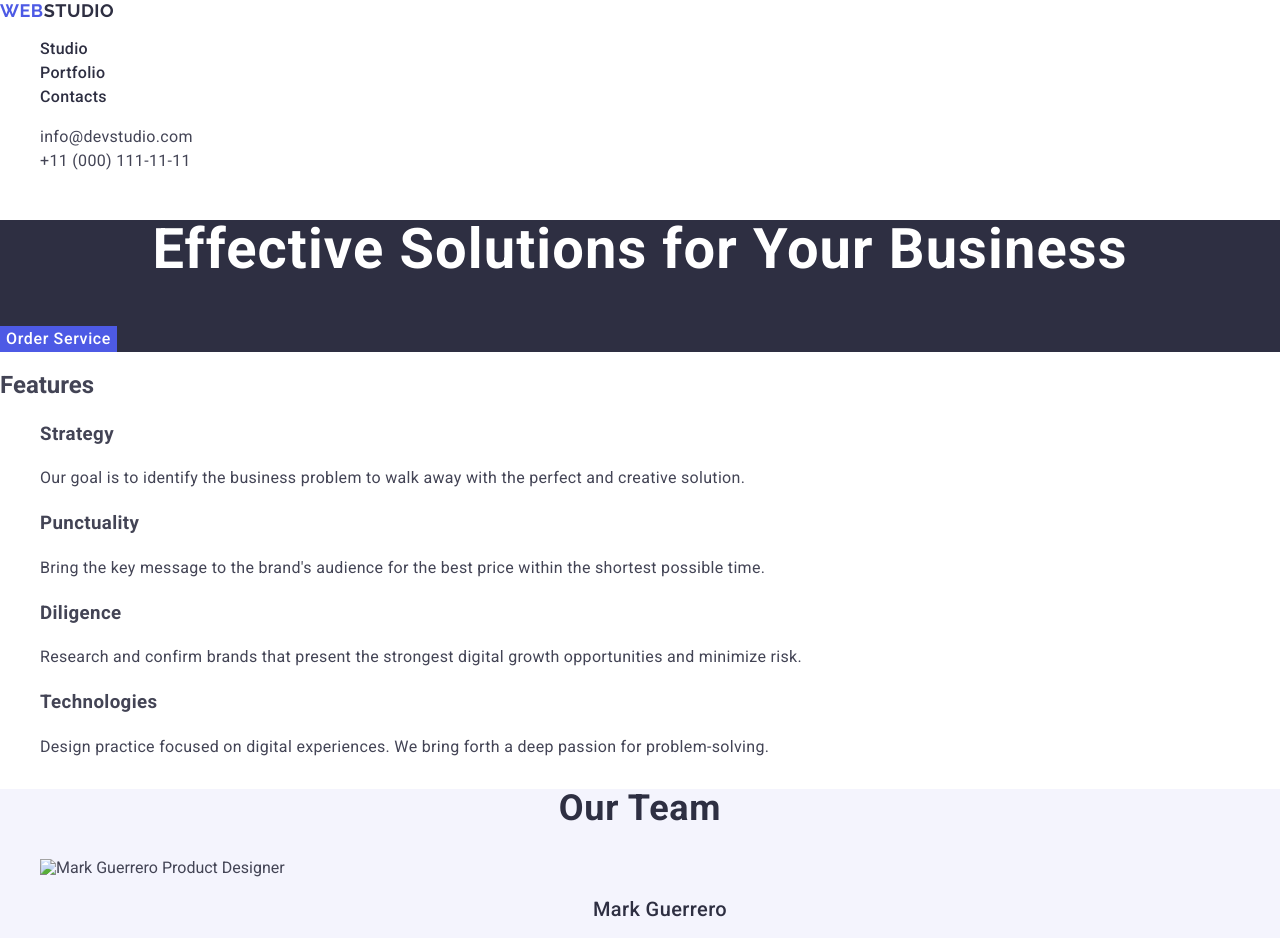
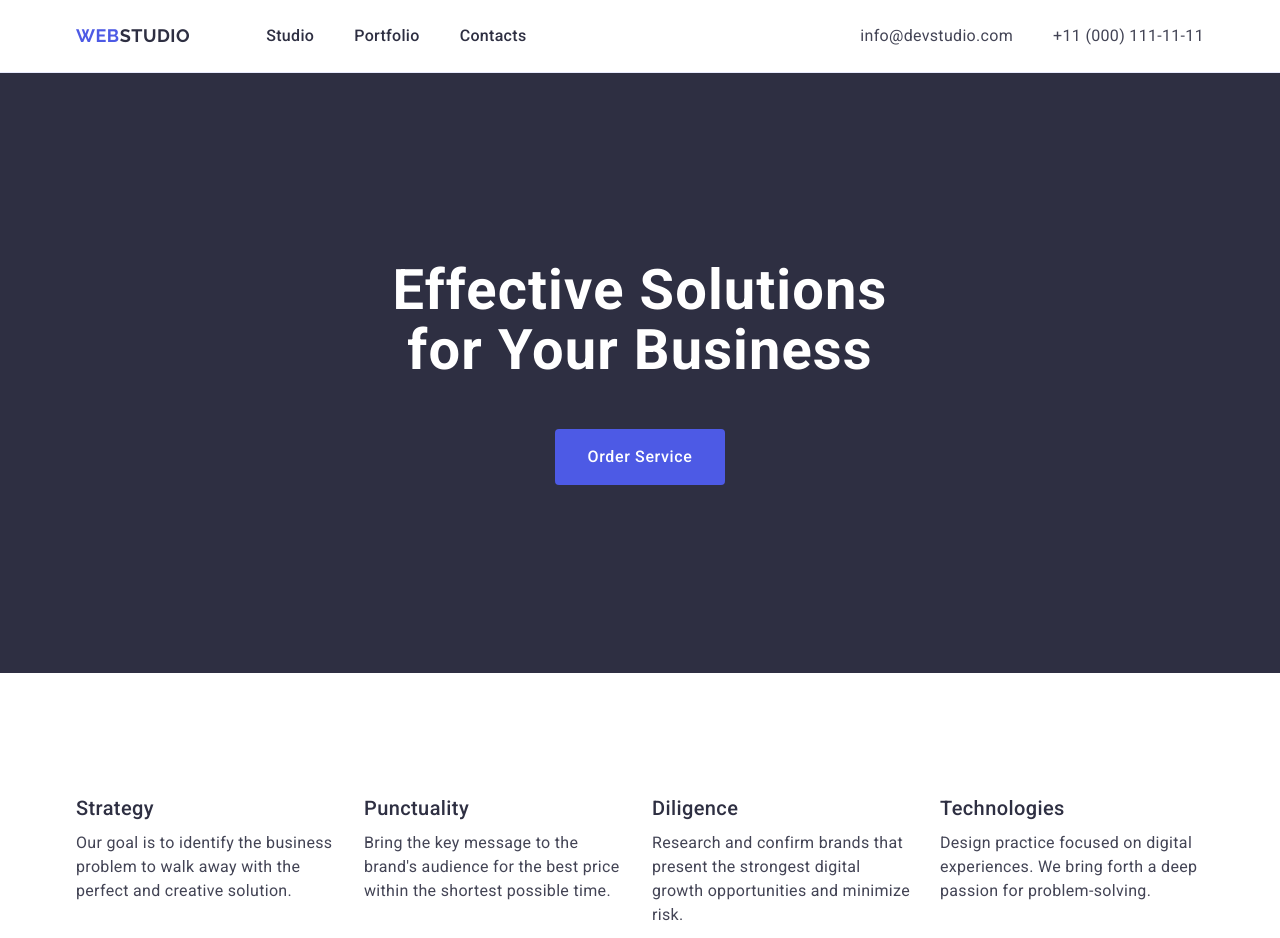
Before and after one commit to Alina-Zelena/goit-markup-hw-03, a plain HTML site: page index.html in a window 1280 px wide. Shown: the top 938 px of the page. Drawn offline with nearby package versions, Linux system fonts and the light colour scheme.

Commit message:
Update styles.css

```diff
--- a/css/styles.css
+++ b/css/styles.css
@@ -3,17 +3,76 @@ body {
   color: #434455;
   background-color: #ffffff;
 }
-  ul {
+img {
+  display: block;
+}
+.visualli-hidden {
+  position: absolute;
+  width: 1px;
+  height: 1px;
+  margin: -1px;
+  border: 0;
+  padding: 0;
+  white-space: nowrap;
+  clip-path: inset(100%);
+  clip: rect(0 0 0 0);
+  overflow: hidden;
+}
+
+ul,
+ol {
   list-style-type: none;
+  margin: 0;
+  padding: 0;
 }
+h1,
+h2,
+h3,
+h4,
+h5,
+h6,
+p {
+  margin: 0;
+}
+
 a {
   text-decoration: none;
 }
-  address {
-    font-style: normal;
+
+.container {
+  max-width: 1158px;
+  padding: 0 15px;
+  margin: 0 auto;
 }
 
-  /* Header  */
+/* Header */
+
+.page-header {
+  border-bottom: 1px solid #e7e9fc;
+}
+
+.header-container {
+  display: flex;
+  align-items: center;
+}
+.header-navigation {
+  display: flex;
+  align-items: center;
+}
+.header-list {
+  display: flex;
+  align-items: center;
+  gap: 40px;
+}
+.address {
+  font-style: normal;
+  margin-left: auto;
+}
+.address-list {
+  display: flex;
+  align-items: center;
+  gap: 40px;
+}
 
 .header-logo {
   font-family: "Raleway", sans-serif;
@@ -24,6 +83,8 @@ body {
   text-transform: uppercase;
   color: #4d5ae5;
   text-decoration: none;
+  padding: 24px 0;
+  margin-right: 76px;
 }
 
 .logo-studio {
@@ -31,6 +92,8 @@ body {
 }
 
 .header-nav-link {
+  display: block;
+  padding: 24px 0;
   color: #2e2f42;
   font-weight: 500;
   font-size: 16px;
@@ -62,6 +125,8 @@ body {
 }
 
 .address-item-link {
+  display: block;
+  padding: 24px 0;
   line-height: 1.5;
   letter-spacing: 0.02em;
   color: #434455;
@@ -75,15 +140,20 @@ body {
 
 .section-hero {
   background: #2e2f42;
+  padding: 188px 0;
 }
 
 .hero-title {
+  margin-bottom: 48px;
+  max-width: 496px;
+  text-align: center;
   font-weight: 700;
   font-size: 56px;
   letter-spacing: 0.02em;
-    text-align: center;
   color: #ffffff;
   line-height: 1.07;
+  margin-left: auto;
+  margin-right: auto;
 }
 
 .review-btn {
@@ -96,7 +166,15 @@ body {
   background-color: #4d5ae5;
   color: white;
   border: none;
+  border-radius: 4px;
   cursor: pointer;
+  padding-top: 16px;
+  padding-bottom: 16px;
+  padding-left: 32px;
+  padding-right: 32px;
+  display: block;
+  margin: 0 auto;
+  min-width: 169px;
 }
 
 .review-btn:hover {
@@ -107,23 +185,36 @@ body {
   background-color: #404bbf;
 }
 
-  /* Features */
+/* Feautures */
 
 .section-features {
+  padding: 120px 156px;
+  padding: 120px 0;
 }
 
-  .feature-title {
+.features-inner {
+  display: flex;
+  gap: 24px;
+}
+
+.features-list {
+  width: calc((100% - 72px) / 4);
+}
+
+.features-title {
   font-weight: 500;
   font-size: 20px;
   line-height: 1.2;
   letter-spacing: 0.02em;
   color: #2e2f42;
+  margin-bottom: 8px;
 }
 
 .features-title {
   line-height: 1.5;
   letter-spacing: 0.02em;
 }
+
 .features-des {
   line-height: 1.5;
   letter-spacing: 0.02em;
@@ -133,11 +224,9 @@ body {
 
 .section-background-ourteam {
   background-color: #f4f4fd;
+  padding: 120px 0;
 }
 
-  .container-ourteam {
-    background-color: #fff;
-  }
 .team-section-title {
   font-size: 36px;
   line-height: 1.11;
@@ -145,6 +234,26 @@ body {
   letter-spacing: 0.02em;
   text-transform: capitalize;
   color: #2e2f42;
+  margin-bottom: 72px;
+}
+
+.team-box {
+  display: flex;
+  gap: 24px;
+}
+
+.list-ourteam {
+  background-color: #fff;
+  width: calc((100% - 72px) / 4);
+  border-radius: 0 0 4px 4px;
+  box-shadow: 0px 1px 6px rgba(46, 47, 66, 0.08),
+    0px 1px 1px rgba(46, 47, 66, 0.16), 0px 2px 1px rgba(46, 47, 66, 0.08);
+}
+
+.list-ourteam {
+}
+.team_list {
+  padding: 32px 0;
 }
 
 .team-title-list {
@@ -154,6 +263,7 @@ body {
   letter-spacing: 0.02em;
   text-align: center;
   color: #2e2f42;
+  margin-bottom: 8px;
 }
 
 .team-list-disc {
@@ -164,11 +274,12 @@ body {
   color: #434455;
 }
 
-  .container-ourteam {
-    color: #2e2f42;
+/* Portfolio */
+.portfolio {
+  row-gap: 48px;
+  padding-top: 120px;
+  padding-bottom: 120px;
 }
-
-  /* Portfolio */
 
 .portfolio-section-title {
   text-transform: capitalize;
@@ -177,8 +288,21 @@ body {
   letter-spacing: 0.02em;
   text-align: center;
   color: #2e2f42;
+  width: 100%;
+  margin-bottom: 72px;
 }
-  .container-portfolio {
+
+.portfolio-box {
+  display: flex;
+  flex-wrap: wrap;
+  gap: 24px;
+  row-gap: 48px;
+}
+
+.portfolio_list {
+  padding: 32px 16px;
+  border: 1px solid #e7e9fc;
+  border-top: none;
 }
 
 .portfolio-title-list {
@@ -187,6 +311,7 @@ body {
   line-height: 1.2;
   letter-spacing: 0.02em;
   color: #2e2f42;
+  margin-bottom: 8px;
 }
 
 .portfolio-list-disc {
@@ -201,11 +326,14 @@ body {
 
 .footer {
   background: #2e2f42;
+  padding-top: 100px;
+  background-color: #2e2f42;
+  height: 312px;
+  padding: 100px 0;
 }
 
 .footer-logo {
   font-family: "Raleway", sans-serif;
-
   font-weight: 700;
   font-size: 18px;
   line-height: 1.17;
@@ -213,14 +341,21 @@ body {
   text-transform: uppercase;
   color: #4d5ae5;
   line-height: 1.17;
+  text-decoration: none;
+  display: inline-block;
+  margin-bottom: 16px;
 }
+
 .footer-logo-studio {
   font-family: "Raleway", sans-serif;
   color: #f4f4fd;
   line-height: 1.17;
 }
+
 .footer-desc {
   line-height: 1.5;
   color: #f4f4fd;
   letter-spacing: 0.02em;
+  font-size: 16px;
+  width: 264px;
 }
```
Lines whose indentation alone changed are shown as unchanged.
